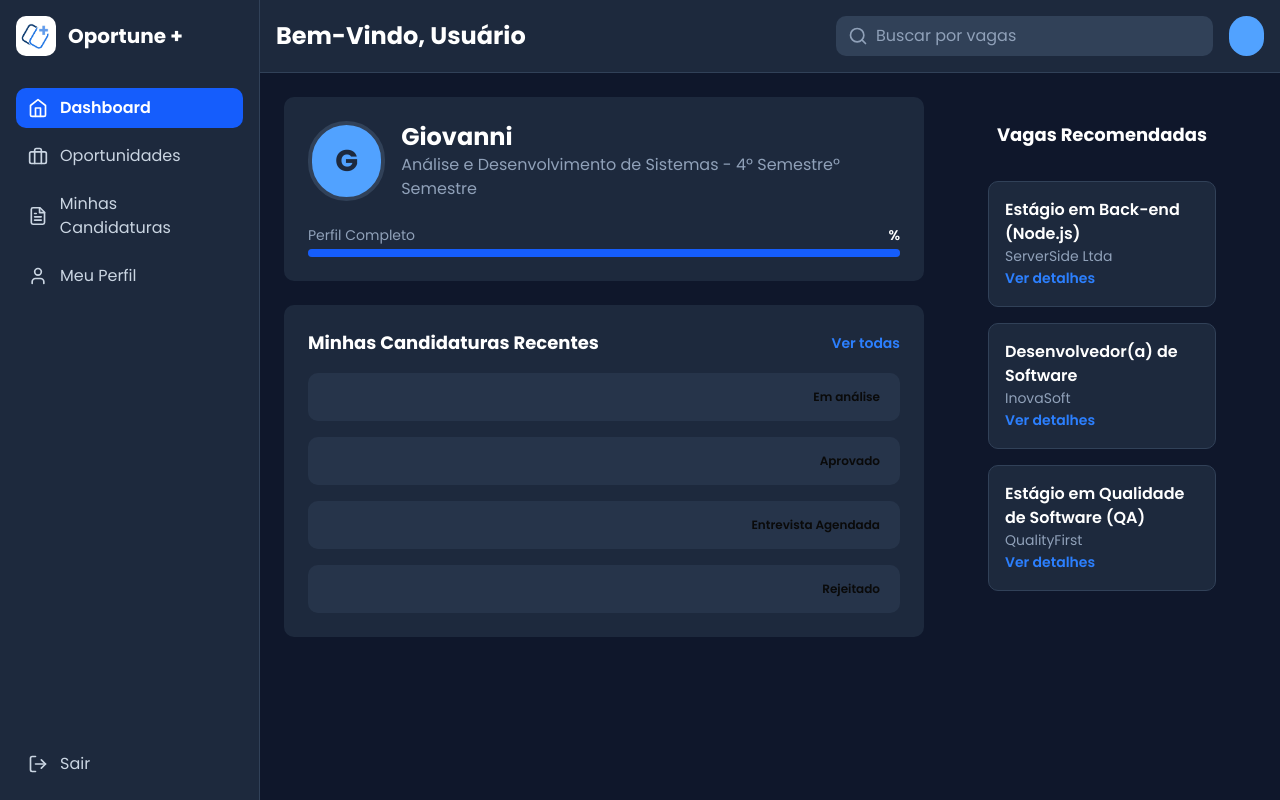
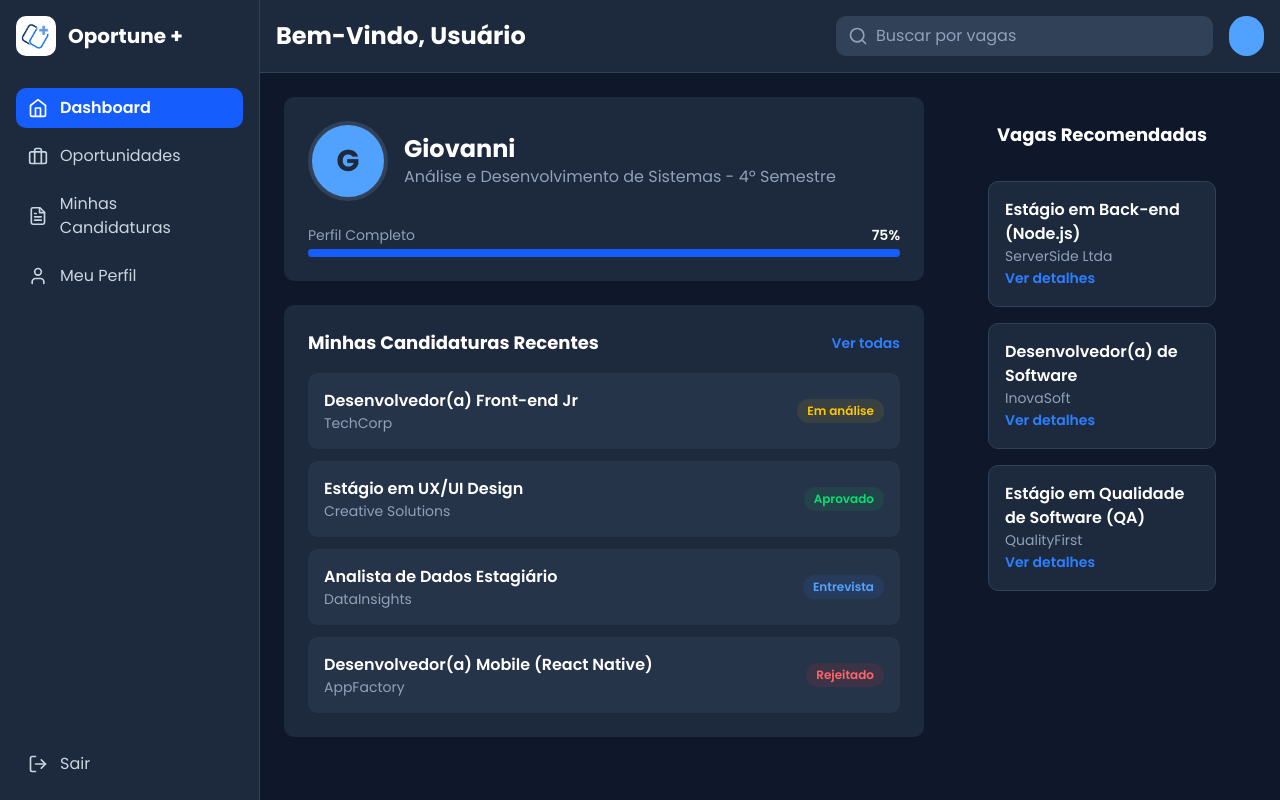
Before and after one commit to PedrFelip/oportune, a React (Vite) app in the folder frontend/: page /aluno/dashboard in a window 1280 px wide. Built offline with nearby package versions, Linux system fonts and the light colour scheme.

Commit message:
Fossilização das páginas (Realizar alteração após o review do professor)

```diff
--- a/frontend/src/components/dashboard/aluno/PerfilCard.jsx
+++ b/frontend/src/components/dashboard/aluno/PerfilCard.jsx
@@ -32,7 +32,7 @@ const PerfilCard = ({ perfil }) => {
       <div className="mt-6">
         <div className="flex justify-between items-center mb-1">
           <span className="text-sm text-slate-400">Perfil Completo</span>
-          <span className="text-sm font-semibold text-white">{perfil.porcentagem}%</span>
+          <span className="text-sm font-semibold text-white">{perfil.porcentagem || 75}%</span>
         </div>
         <div className="w-full bg-slate-700 rounded-full h-2">
           <div className="bg-blue-600 h-2 rounded-full" style={{ width: `${perfil.porcentagem}%` }}></div>
--- a/frontend/src/components/dashboard/aluno/StatusCard.jsx
+++ b/frontend/src/components/dashboard/aluno/StatusCard.jsx
@@ -1,24 +1,58 @@
+import React from 'react';
+
+// Componente para exibir o "badge" de status de forma consistente
 const VagaStatus = ({ status }) => {
-  const statusStyles = {
-    ACEITA: 'bg-green-500/10 text-green-400',
-    PENDENTE: 'bg-yellow-500/10 text-yellow-400',
-    RECUSADA: 'bg-red-500/10 text-red-400',
+  // Objeto de configuração para mapear status a estilos e rótulos.
+  // Isso centraliza a lógica e facilita a adição de novos status.
+  const statusConfig = {
+    'APROVADO': {
+      label: 'Aprovado',
+      style: 'bg-green-500/10 text-green-400',
+    },
+    'ENTREVISTA AGENDADA': {
+        label: 'Entrevista',
+        style: 'bg-blue-500/10 text-blue-400',
+    },
+    'PENDENTE': {
+      label: 'Em análise',
+      style: 'bg-yellow-500/10 text-yellow-400',
+    },
+    'EM ANÁLISE': { // Alias para PENDENTE
+        label: 'Em análise',
+        style: 'bg-yellow-500/10 text-yellow-400',
+    },
+    'RECUSADA': {
+      label: 'Rejeitado',
+      style: 'bg-red-500/10 text-red-400',
+    },
+    'REJEITADO': { // Alias para RECUSADA
+        label: 'Rejeitado',
+        style: 'bg-red-500/10 text-red-400',
+      },
   };
 
-  const statusLabels = {
-    ACEITA: 'Aprovado',
-    PENDENTE: 'Pendente',
-    RECUSADA: 'Rejeitado',
+  // Normaliza o status para maiúsculas para garantir a correspondência da chave.
+  const normalizedStatus = status ? String(status).toUpperCase() : '';
+
+  // Define um fallback caso o status não seja encontrado na configuração.
+  const defaultConfig = {
+    label: status,
+    style: 'bg-slate-600/10 text-slate-300'
   };
 
+  // Seleciona a configuração correta ou usa o fallback.
+  const config = statusConfig[normalizedStatus] || defaultConfig;
+
   return (
-    <span className={`px-2 py-1 text-xs font-semibold rounded-full ${statusStyles[status]}`}>
-      {statusLabels[status] || status}
+    <span className={`px-2.5 py-1 text-xs font-semibold rounded-full whitespace-nowrap ${config.style}`}>
+      {config.label}
     </span>
   );
 };
 
+// Componente principal do Card
 const StatusCard = ({ candidaturasRecentes }) => {
+  // Estado de "Nenhuma candidatura"
   if (!candidaturasRecentes || candidaturasRecentes.length === 0) {
     return (
       <div className="bg-slate-800 p-6 rounded-lg">
@@ -33,9 +67,9 @@ const StatusCard = ({ candidaturasRecentes }) => {
           </div>
           <p className="text-slate-400 text-lg font-medium mb-2">Nenhuma candidatura ainda</p>
           <p className="text-slate-500 text-sm">
-                        Candidate-se a vagas para acompanhar o status aqui
+            Candidate-se a vagas para acompanhar o status aqui.
           </p>
-                    <button className="mt-4 px-4 py-2 bg-blue-600 text-white rounded-lg hover:bg-blue-700 transition-colors">
+          <button className="mt-6 px-5 py-2.5 bg-blue-600 text-white font-semibold rounded-lg hover:bg-blue-700 transition-colors focus:outline-none focus:ring-2 focus:ring-blue-500 focus:ring-opacity-50">
             Explorar Vagas
           </button>
         </div>
@@ -43,18 +77,23 @@ const StatusCard = ({ candidaturasRecentes }) => {
     );
   }
 
+  // Estado com a lista de candidaturas
   return (
     <div className="bg-slate-800 p-6 rounded-lg">
       <div className="flex justify-between items-center mb-4">
         <h3 className="text-lg font-bold text-white">Minhas Candidaturas Recentes</h3>
-            <a href="#" className="text-sm font-semibold text-blue-500 hover:underline">Ver todas</a>
+        <a href="#" className="text-sm font-semibold text-blue-500 hover:underline">
+          Ver todas
+        </a>
       </div>
-            <div className="space-y-4">
-                {candidaturasRecentes.map((app, index) => (
-                    <div key={index} className="flex items-center justify-between p-3 bg-slate-700/50 rounded-lg">
+      <div className="space-y-3">
+        {/* Usando app.id como chave (melhor prática do que o index) */}
+        {candidaturasRecentes.map((app) => (
+          <div key={app.id} className="flex items-center justify-between p-4 bg-slate-700/50 rounded-lg hover:bg-slate-700 transition-colors">
             <div>
-                            <p className="font-semibold text-white">{app.titulo}</p>
-                            <p className="text-sm text-slate-400">{app.empresa}</p>
+              {/* Corrigido para corresponder aos nomes das propriedades do mock data */}
+              <p className="font-semibold text-white">{app.tituloVaga}</p>
+              <p className="text-sm text-slate-400">{app.nomeEmpresa}</p>
             </div>
             <VagaStatus status={app.status} />
           </div>
--- a/frontend/src/pages/aluno/Dashboard.jsx
+++ b/frontend/src/pages/aluno/Dashboard.jsx
@@ -16,7 +16,7 @@ const mockPerfil = {
   nome: "Giovanni ",
   fotoUrl: "https://i.pravatar.cc/150?img=25", // Imagem de placeholder
   curso: "Análise e Desenvolvimento de Sistemas",
-  semestre: "4º Semestre",
+  semestre: "4",
   universidade: "UNICEPLAC",
 };
 
@@ -121,7 +121,7 @@ export default function Dashboard() {
           ) : errorCandidaturas ? (
             <div className="bg-slate-800 p-6 rounded-lg border border-red-500/20">{/* Error State */}</div>
           ) : (
-            <StatusCard candidaturasRecentes={candidaturas} />
+            <StatusCard candidaturasRecentes={mockCandidaturas} />
           )}
         </div>
 
```
Also changed, not shown: frontend/src/components/dashboard/geral/Sidebar.jsx (+90 -13 lines). Lines whose indentation alone changed are shown as unchanged.
